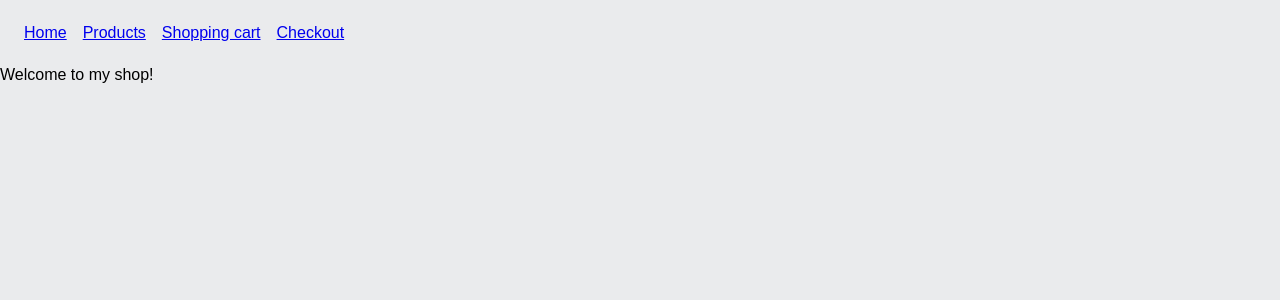
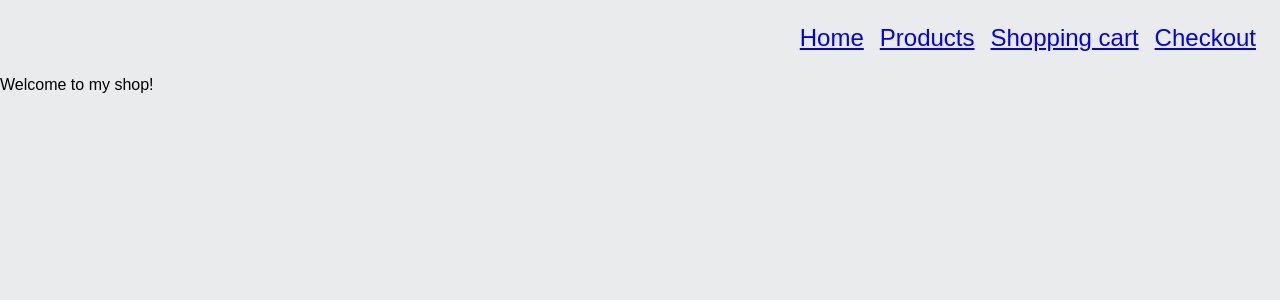
Before and after one commit to Tungstic/next-js-ecommerce-store, a Next.js app: page / in a window 1280 px wide. Shown: the top 300 px of the page. Built offline with nearby package versions, Linux system fonts and the light colour scheme; a web font is replaced by a local one.

Commit message:
Move navbar to the right, change font-size

```diff
--- a/app/globals.scss
+++ b/app/globals.scss
@@ -11,4 +11,6 @@ nav {
   display: flex;
   gap: 16px;
   padding: 24px;
+  justify-content: flex-end;
+  font-size: 1.5rem;
 }
```
